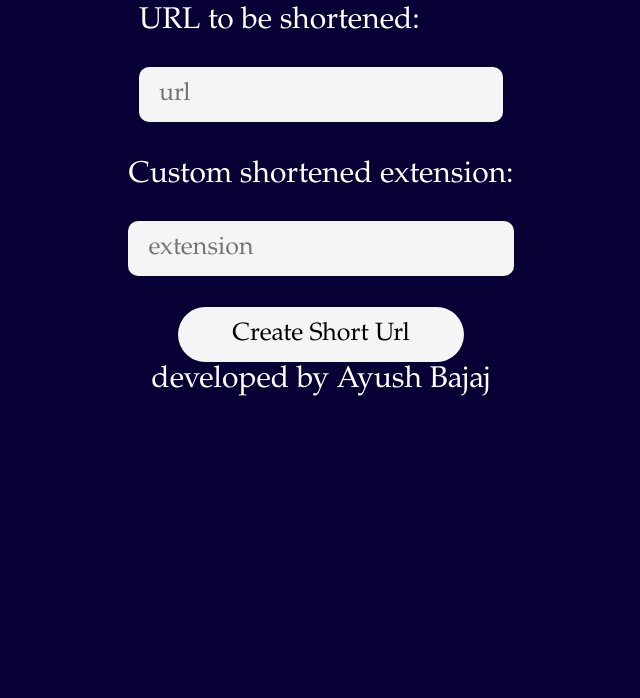
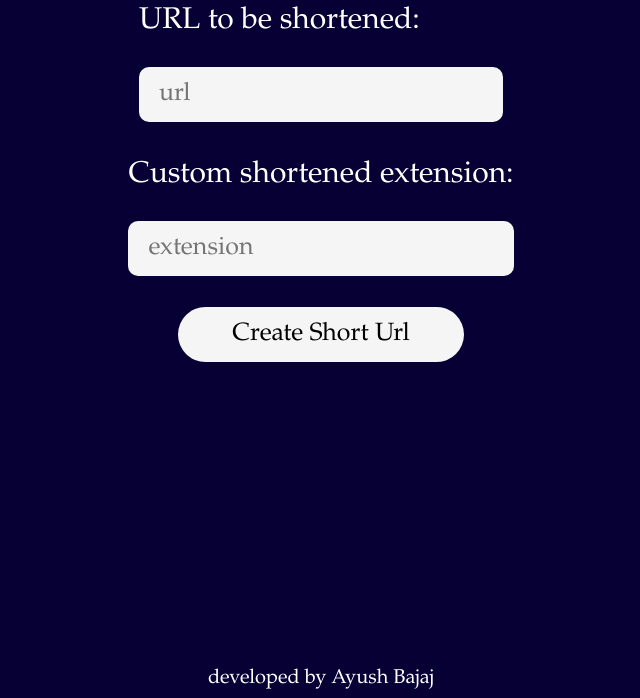
Before and after one commit to BajajAyush/url_shortener, a Django app: page / in a window 1280 px wide. Shown: the part 102-800 px from the top of the page, without its empty margins (319-959 px from the left). Run offline with Django 3.2, Linux system fonts and the light colour scheme; some libraries are stand-ins or nearby versions.

Commit message:
things added

```diff
--- a/main/templates/main/base.html
+++ b/main/templates/main/base.html
@@ -62,6 +62,19 @@
                 color: white;
                 font-size: 30px;
                 font-family: "Palatino Linotype", "Book Antiqua", Palatino, serif;
+
+            }
+            footer {
+            position: fixed;
+            left: 0;
+            bottom: 0;
+            width: 100%;
+            text-align: center;
+            }
+            h4 {
+                color: white;
+                font-size: 20px;
+                font-family: "Palatino Linotype", "Book Antiqua", Palatino, serif;
             }
             /*ul.messages li{
             font-size: 12px;
@@ -88,7 +101,6 @@
         			{% block content %}
 
         			{% endblock %}
-
         		</div>
         	</div>
         </div>
@@ -107,7 +119,7 @@
     </body>
     <footer>
         <div class="col-md-auto">
-        <h3 class="bottom">developed by Ayush Bajaj</h3>
+        <h4 class="bottom">developed by Ayush Bajaj</h4>
     </div>
     </footer>
 </html>
```
